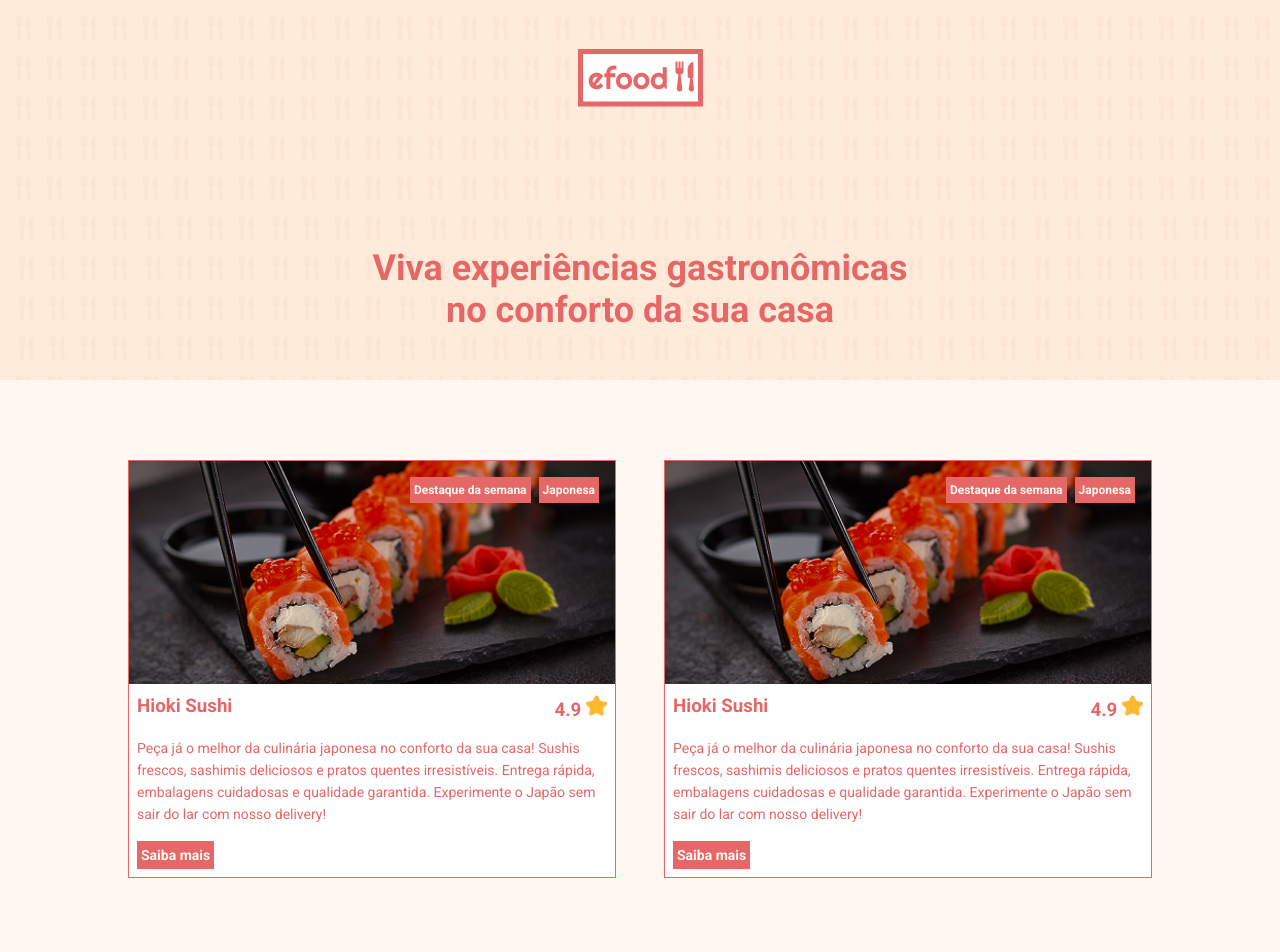
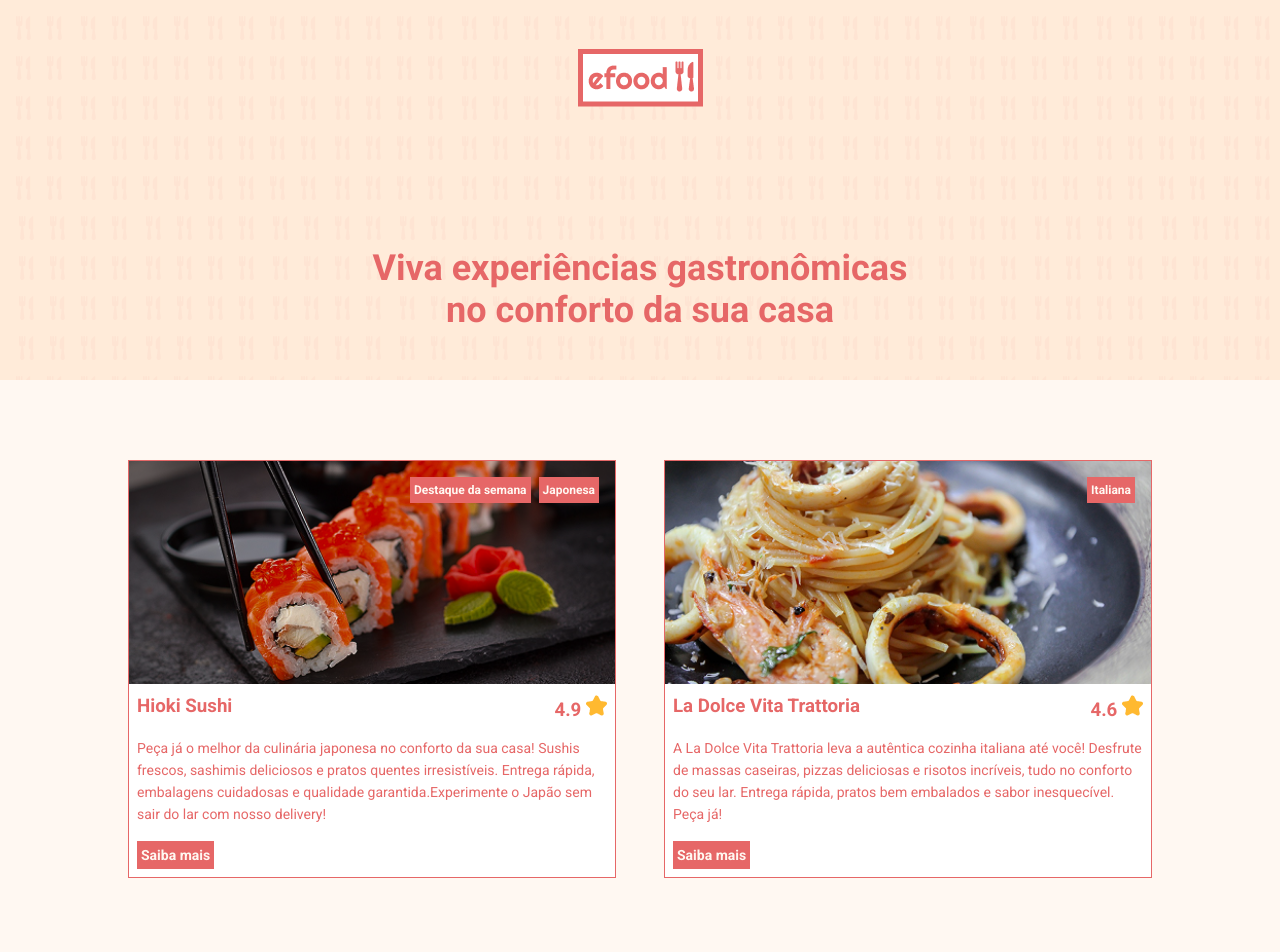
Before and after one commit to ibogar/efood_p6, a React (Vite) app: page / in a window 1280 px wide. Shown: the top 952 px of the page. Built offline with nearby package versions, Linux system fonts and the light colour scheme.

Commit message:
update the homepage to render the restaurant list dynamically

```diff
--- a/src/components/Restaurant/index.tsx
+++ b/src/components/Restaurant/index.tsx
@@ -2,24 +2,28 @@ import * as S from "./styles";
 import japanese from "../../assets/images/japanese.png"
 import star from "../../assets/images/star.png"
 
-const Restaurant = () => (
+type Props = {
+    name: string
+    score: string
+    description: string
+    image: string
+    tags: string[]
+}
+
+const Restaurant = ({ name, score, description, image, tags}: Props) => (
     <S.Card>
-        <S.Image src={japanese} />
+        <S.Image src={image} />
         <S.Tags>
-            <S.Tag>Destaque da semana</S.Tag>
-            <S.Tag>Japonesa</S.Tag>
+            {tags.map((tag) => (
+                <S.Tag key={tag}>{tag}</S.Tag>
+            ))}
         </S.Tags>
         <S.CardContainer>
             <S.Title>
-                <h3>Hioki Sushi</h3>
-                <h3>4.9 <img src={star}/></h3>
+                <h3>{name}</h3>
+                <h3>{score} <img src={star}/></h3>
             </S.Title>
-            <S.Description>
-                Peça já o melhor da culinária japonesa no conforto da sua casa!
-                Sushis frescos, sashimis deliciosos e pratos quentes irresistíveis.
-                Entrega rápida, embalagens cuidadosas e qualidade garantida.
-                Experimente o Japão sem sair do lar com nosso delivery!
-            </S.Description>
+            <S.Description>{description}</S.Description>
             <S.Button to={'/profile'}>Saiba mais</S.Button>
         </S.CardContainer>
     </S.Card>
--- a/src/components/RestaurantsList/index.tsx
+++ b/src/components/RestaurantsList/index.tsx
@@ -1,17 +1,24 @@
+import RestaurantCLass from "models/RestaurantClass";
 import Restaurant from "../Restaurant";
 import { List } from "./styles";
 
-const RestaurantsList = () => (
+type Props = {
+    restaurants: RestaurantCLass[]
+}
+
+const RestaurantsList = ({ restaurants }: Props) => (
     <div className="container">
         <List>
-            <Restaurant />
-            <Restaurant />
-            <Restaurant />
-            <Restaurant />
-            <Restaurant />
-            <Restaurant />
-            <Restaurant />
-            <Restaurant />
+            {restaurants.map((restaurant) => (
+                <Restaurant
+                    key={restaurant.id}
+                    name={restaurant.name}
+                    score={restaurant.score}
+                    description={restaurant.description}
+                    image={restaurant.image}
+                    tags={restaurant.tags}
+                />
+            ))}
         </List>
     </div>
 )
--- /dev/null
+++ b/src/models/RestaurantClass.ts
@@ -0,0 +1,26 @@
+class RestaurantCLass {
+    id: number
+    name: string
+    score: string
+    description: string
+    image: string
+    tags: string[]
+
+    constructor(
+        id: number,
+        name: string,
+        score: string,
+        description: string,
+        image: string,
+        tags: string[]
+    ) {
+        this.id = id
+        this.name = name
+        this.score = score
+        this.description = description
+        this.image = image
+        this.tags = tags
+    }
+}
+
+export default RestaurantCLass
--- a/src/pages/Home/index.tsx
+++ b/src/pages/Home/index.tsx
@@ -1,7 +1,62 @@
+import RestaurantCLass from "models/RestaurantClass";
 import RestaurantsList from "../../components/RestaurantsList";
 
+import japanese from "../../assets/images/japanese.png";
+import italian from "../../assets/images/italian.png";
+
+const restaurants: RestaurantCLass[] = [
+    {
+        id: 1,
+        name: 'Hioki Sushi',
+        score: '4.9',
+        description: 'Peça já o melhor da culinária japonesa no conforto da sua casa! Sushis frescos, sashimis deliciosos e pratos quentes irresistíveis. Entrega rápida, embalagens cuidadosas e qualidade garantida.Experimente o Japão sem sair do lar com nosso delivery!',
+        image: japanese,
+        tags: ['Destaque da semana', 'Japonesa']
+    },
+    {
+        id: 2,
+        name: 'La Dolce Vita Trattoria',
+        score: '4.6',
+        description: 'A La Dolce Vita Trattoria leva a autêntica cozinha italiana até você! Desfrute de massas caseiras, pizzas deliciosas e risotos incríveis, tudo no conforto do seu lar. Entrega rápida, pratos bem embalados e sabor inesquecível. Peça já!',
+        image: italian,
+        tags: ['Italiana']
+    },
+    {
+        id: 3,
+        name: 'La Dolce Vita Trattoria',
+        score: '4.6',
+        description: 'A La Dolce Vita Trattoria leva a autêntica cozinha italiana até você! Desfrute de massas caseiras, pizzas deliciosas e risotos incríveis, tudo no conforto do seu lar. Entrega rápida, pratos bem embalados e sabor inesquecível. Peça já!',
+        image: italian,
+        tags: ['Italiana']
+    },
+    {
+        id: 4,
+        name: 'La Dolce Vita Trattoria',
+        score: '4.6',
+        description: 'A La Dolce Vita Trattoria leva a autêntica cozinha italiana até você! Desfrute de massas caseiras, pizzas deliciosas e risotos incríveis, tudo no conforto do seu lar. Entrega rápida, pratos bem embalados e sabor inesquecível. Peça já!',
+        image: italian,
+        tags: ['Italiana']
+    },
+    {
+        id: 5,
+        name: 'La Dolce Vita Trattoria',
+        score: '4.6',
+        description: 'A La Dolce Vita Trattoria leva a autêntica cozinha italiana até você! Desfrute de massas caseiras, pizzas deliciosas e risotos incríveis, tudo no conforto do seu lar. Entrega rápida, pratos bem embalados e sabor inesquecível. Peça já!',
+        image: italian,
+        tags: ['Italiana']
+    },
+    {
+        id: 6,
+        name: 'La Dolce Vita Trattoria',
+        score: '4.6',
+        description: 'A La Dolce Vita Trattoria leva a autêntica cozinha italiana até você! Desfrute de massas caseiras, pizzas deliciosas e risotos incríveis, tudo no conforto do seu lar. Entrega rápida, pratos bem embalados e sabor inesquecível. Peça já!',
+        image: italian,
+        tags: ['Italiana']
+    }
+]
+
 const Home = () => (
-    <RestaurantsList />
+    <RestaurantsList restaurants={restaurants}/>
 )
 
 export default Home
```
